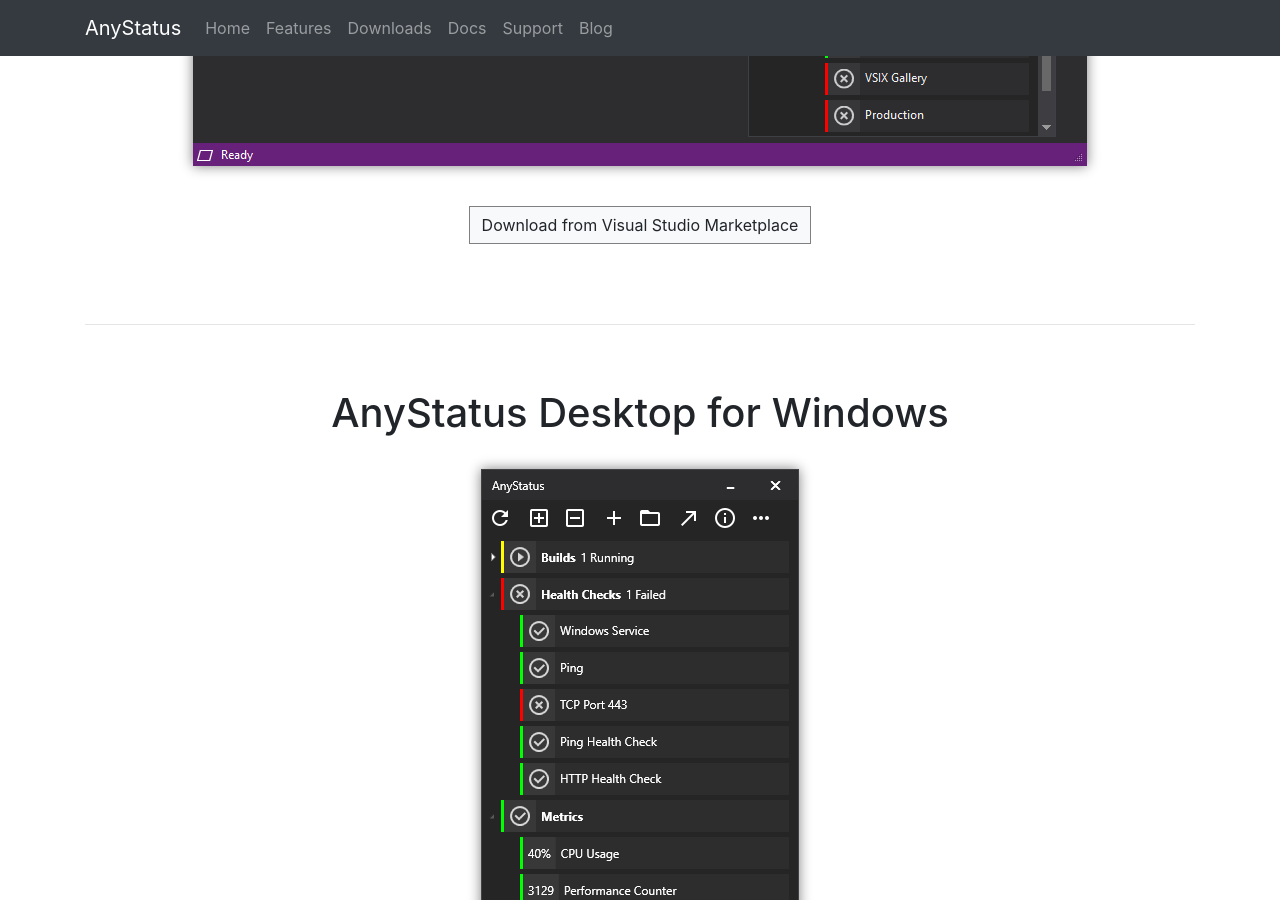
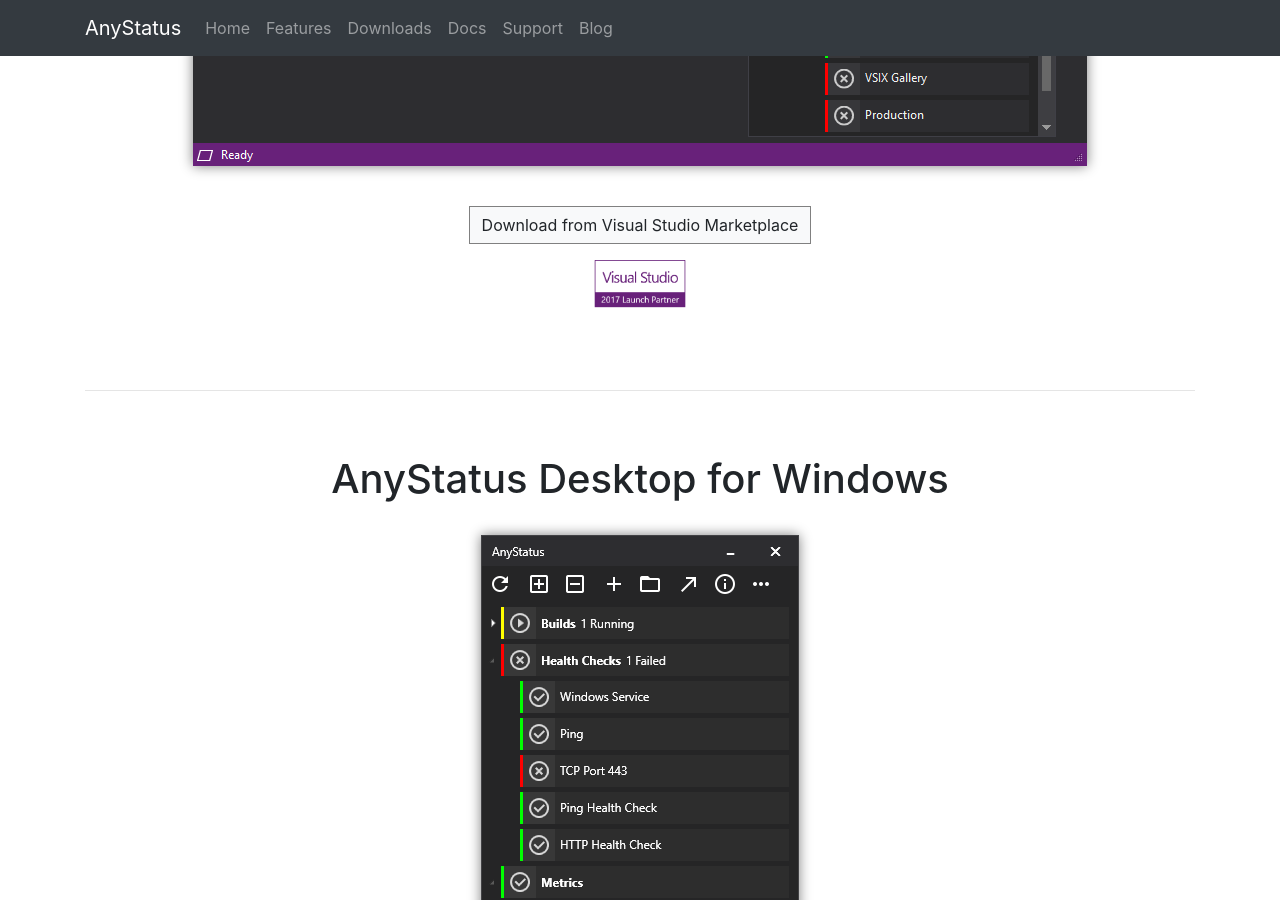
Before and after one commit to AnyStatus/anystatus.github.io, a Jekyll site: the page built from index.html, in a window 1280 px wide and 900 px high, scrolled down 920 px. Built offline with Jekyll 4.4.1, drawn with Linux system fonts in a browser that asks for light colours.

Commit message:
Update index.html

```diff
--- a/index.html
+++ b/index.html
@@ -18,6 +18,7 @@
             <p><img class="img-shadow" src="/assets/images/screenshots/anystatus_2.0.png" /></p>
             <br />
             <p><a class="btn btn-light btn-square" href="https://marketplace.visualstudio.com/items?itemName=AlonAmsalem.AnyStatus" role="button" onclick="ga('send', 'event', 'Download', 'Visual Studio');">Download from Visual Studio Marketplace</a></p>
+            <p><img src="/assets/images/VS2017 Launch Partner Logo.png" style="height:50px"/></p>
         </div>
     </div>
 </div>
```
